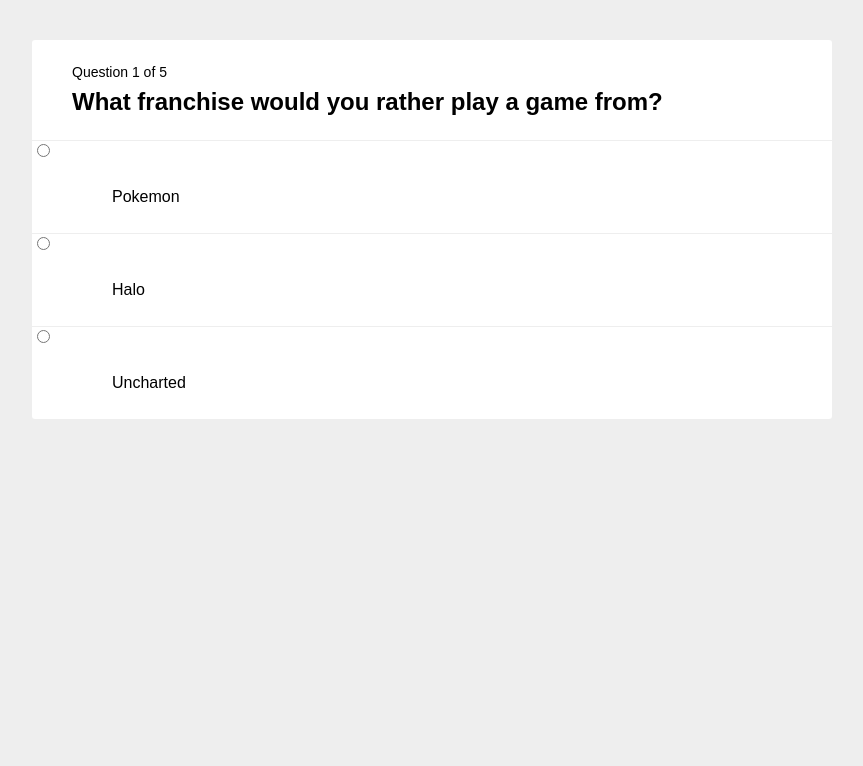
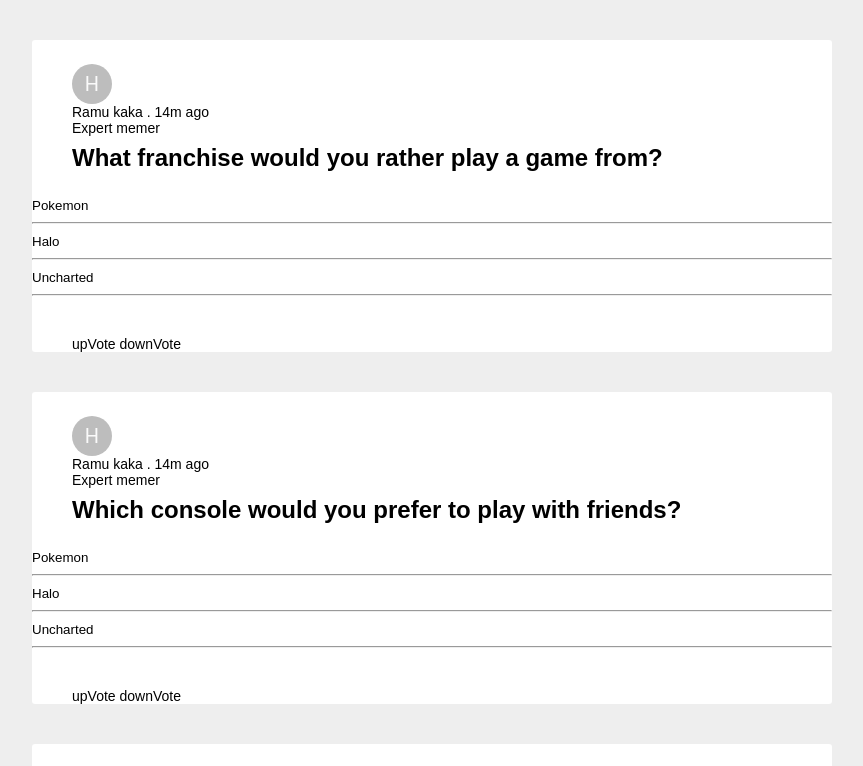
Before and after one commit to pratDesh/Polly-Client, a React (Create React App) app in the folder quiz-app/: page / in a window 1280 px wide. Shown: the top 766 px of the page, without its empty margins (208-1071 px from the left). Built offline with nearby package versions, Linux system fonts and the light colour scheme.

Commit message:
Introducing new components and pivoting project idea

```diff
--- a/quiz-app/package.json
+++ b/quiz-app/package.json
@@ -7,9 +7,11 @@
     "@testing-library/react": "^9.5.0",
     "@testing-library/user-event": "^7.2.1",
     "@types/react-transition-group": "^4.4.0",
+    "bootstrap": "^4.5.2",
     "react": "^16.13.1",
+    "react-bootstrap": "^1.3.0",
     "react-dom": "^16.13.1",
-    "react-scripts": "3.4.1",
+    "react-scripts": "^3.4.3",
     "react-transition-group": "^1.2.1"
   },
   "scripts": {
--- a/quiz-app/src/App.css
+++ b/quiz-app/src/App.css
@@ -22,3 +22,8 @@
     transform: rotate(360deg);
   }
 }
+
+.choiceBox {
+  font-size: large;
+
+}
--- a/quiz-app/src/App.js
+++ b/quiz-app/src/App.js
@@ -5,6 +5,7 @@
 import quizJsonQuestions from './api/quizJsonQuestions';
 import quizQuestions from './api/quizJsonQuestions';
 import Quiz from './components/Quiz';
+// import "react-bootstrap/dist/react-bootstrap.min.js";
 
 class App extends Component{
 
@@ -22,10 +23,12 @@
       userAnswer:'',
       answerSelected:'',
       correctAnswer:'',
-      isAnswered: false
+      isAnswered: false,
+      allData: undefined
     };
 
     this.handleAnswerSelected = this.handleAnswerSelected.bind(this);
+    this.renderQuiz = this.renderQuiz.bind(this);
   }
 
   componentDidMount() {
@@ -33,7 +36,8 @@
 
     this.setState({
       question: quizQuestions[0].question,
-      answerOptions: shuffledAnswerOptions[0]
+      answerOptions: shuffledAnswerOptions[0],
+      allData: quizJsonQuestions
     });
   }
 
@@ -95,20 +99,26 @@
     });
   }
 
-  render(){
-    console.log('Before App Render '+this.state.answerSelected);
+  renderQuiz(key){
     return(
-      <div className="App">
       <Quiz
       answer = {this.state.answer}
       answerOptions = {this.state.answerOptions}
       questionId = {this.state.questionId}
-          question = {this.state.question}
+      question = {key.question}
       questionTotal = {quizQuestions.length}
       onAnswerSelected = {this.handleAnswerSelected}
       answerSelected = {this.state.answerSelected}
       isAnswered = {this.state.isAnswered}
       />
+    );
+  }
+
+  render(){
+    console.log('Before App Render '+this.state.answerSelected);
+    return(
+      <div className="App">
+        {quizJsonQuestions.map(this.renderQuiz)}
       </div>
     );
   }
--- a/quiz-app/src/components/AnswerOption.js
+++ b/quiz-app/src/components/AnswerOption.js
@@ -2,23 +2,35 @@
 import PropTypes from 'prop-types';
 
 export default function AnswerOption(props) {
-    console.log('Answerc type '+props.answerType + " answerSelected "+ props.isAnswerSelected);
+    //console.log('Answerc type '+props.answerType + " answerSelected "+ props.isAnswerSelected);
+    // return(
+    //     <li className= {"answerOption " + ((props.isAnswerSelected) ? "selectedAnswerOption": "")}>
+    //         <input
+    //             className = "customRadioButton"
+    //             name = "radioGroup"
+    //             checked = {props.answerType === props.answer}
+    //             id = {props.answerType}
+    //             // value = {props.answerType}
+    //             disabled = {props.answer}
+    //             onChange = {props.onAnswerSelected}
+    //         />
+    //         <label className="radioCustomLabel" htmlFor={props.answerType}>
+    //             {props.answerContent}
+    //         </label>
+    //     </li>
+    // );
+
+    const labelClass = 'custom-control-label pl-4 position-relative';
     return(
-        <li className= {"answerOption " + ((props.isAnswerSelected) ? "selectedAnswerOption": "")}>
-            <input
-                type = "radio"
-                className = "customRadioButton"
-                name = "radioGroup"
-                checked = {props.answerType === props.answer}
-                id = {props.answerType}
-                value = {props.answerType}
-                disabled = {props.answer}
-                onChange = {props.onAnswerSelected}
-            />
-            <label className="radioCustomLabel" htmlFor={props.answerType}>
-                {props.answerContent}
-            </label>
-        </li>
+        <div key='1' className="custom-control custom-radio px-0 py-2 d-flex align-items-center">
+
+						<input className="custom-control-input" type="radio" name="poll-response"/>
+
+						<label className={labelClass}>
+							<small>option1</small>
+						</label>
+
+					</div>
     );
 }
 
--- /dev/null
+++ b/quiz-app/src/components/PollChoice.js
@@ -0,0 +1,27 @@
+import React, { Fragment } from 'react';
+import { Component } from 'react';
+import Card from "react-bootstrap/Card";
+
+class PollChoices extends Component {
+    constructor(props){
+        super(props);
+    }
+    render(){
+        const choice = this.props.choice;
+        const result = this.props.result;
+
+        return <Fragment>
+                    <Card>
+                        <Card.Body>
+                            <label onClick={() => this.props.choiceSelected(choice)}>
+                                <small>{choice}</small>
+                            </label>
+                            <hr/>
+                            { result ? <div>{result}%</div> : undefined}
+                        </Card.Body>
+                    </Card>
+                </Fragment>
+    }
+}
+
+export default PollChoices;
--- /dev/null
+++ b/quiz-app/src/components/QuestionProfile.js
@@ -0,0 +1,14 @@
+import React from 'react'
+import Avatar from '@material-ui/core/Avatar';
+import { Container } from '@material-ui/core';
+
+export default function QuestionProfile(props){
+    return(
+        <div className='questionProfile'>
+                    <div className='profilePhoto' />
+                    <Avatar>H</Avatar>
+                    <div>Ramu kaka . 14m ago</div>
+                    <div>Expert memer</div>
+        </div>
+    );
+}
--- a/quiz-app/src/components/Quiz.js
+++ b/quiz-app/src/components/Quiz.js
@@ -4,30 +4,50 @@
 import QuestionCount from './QuestionCount';
 import AnswerOption from './AnswerOption';
 import { CSSTransitionGroup } from 'react-transition-group';
+import QuestionProfile from './QuestionProfile';
+import ReactInfo from './ReactInfo';
+import PollChoices from './PollChoice';
 
 class Quiz extends Component {
 
   constructor(props){
     super(props)
 
+    this.state = {
+      result: undefined
+    }
+
     this.renderAnswerOptions = this.renderAnswerOptions.bind(this);
     this.isAnswerSelected = this.isAnswerSelected.bind(this);
+    this.choiceSelected = this.choiceSelected.bind(this);
   }
 
   renderAnswerOptions(key){
     return(
-        <AnswerOption
-            key={key.content}
-            answerContent={key.content}
-            answerType={key.type}
-            answer={this.props.answer}
-            questionId={this.props.questionId}
-            onAnswerSelected={this.props.onAnswerSelected}
-            isAnswerSelected = {this.isAnswerSelected(key.type)}
+        // <AnswerOption
+        //     key={key.content}
+        //     answerContent={key.content}
+        //     answerType={key.type}
+        //     answer={this.props.answer}
+        //     questionId={this.props.questionId}
+        //     onAnswerSelected={this.props.onAnswerSelected}
+        //     isAnswerSelected = {this.isAnswerSelected(key.type)}
+        // />
+
+        <PollChoices
+          choice={key.content}
+          choiceSelected={this.choiceSelected}
+          result={this.state.result}
         />
     );
 }
 
+choiceSelected(choice){
+  alert(choice);
+  this.setState({
+    result:25
+  });
+}
 
 isAnswerSelected(type){
    return this.props.isAnswered && ('Sony' === type) ? true : false;
@@ -47,11 +67,13 @@
           transitionAppearTimeout={500}
         >
           <div key={this.props.questionId}>
-            <QuestionCount counter={this.props.questionId} total={this.props.questionTotal} />
+            <QuestionProfile/>
+            {/* <QuestionCount counter={this.props.questionId} total={this.props.questionTotal} /> */}
             <Question content={this.props.question} />
             <ul className="answerOptions">
               {this.props.answerOptions.map(this.renderAnswerOptions)}
             </ul>
+            <ReactInfo/>
           </div>
         </CSSTransitionGroup>
       );
--- /dev/null
+++ b/quiz-app/src/components/ReactInfo.js
@@ -0,0 +1,19 @@
+import React,{Component} from 'react'
+import Paper from '@material-ui/core/Paper';
+import Grid from '@material-ui/core/Grid';
+
+class ReactInfo extends Component{
+
+    render() {
+        return(
+            <div className='reactInfo'>
+                <div>
+                    upVote downVote
+                </div>
+            </div>
+        );
+    }
+
+}
+
+export default ReactInfo
--- a/quiz-app/src/index.css
+++ b/quiz-app/src/index.css
@@ -65,11 +65,36 @@
 /* AnswerOption Component */
 .answerOption {
   border-top: 1px solid #eee;
+  /* background-color: red; */
 }
 
 /* Selected Option */
 .selectedAnswerOption {
   background-color: #8bc53f;
+}
+
+/*Question profile*/
+.questionProfile {
+  padding: 1.5rem 2.5rem 0;
+  font-size: 14px;
+}
+
+.profilePhoto {
+  height: 100%;
+  width: 100%;
+  border-radius: 50%;
+  background-size: contain;
+}
+
+/*React Info Component*/
+.reactInfo{
+  position: relative;
+  margin-top: 2%;
+  display: flex;
+  flex-direction: row;
+  align-items: center;
+  padding: 1.5rem 2.5rem 0;
+  font-size: 14px;
 }
 
 .answerOption:hover {
@@ -96,6 +121,7 @@
   padding: 1.5rem 2.5rem 1.5rem 5rem;
   font-size: 16px;
   line-height: 1.5;
+  /* background-color: green; */
 }
 
 .radioCustomButton ~ .radioCustomLabel:before {
```
Also changed, not shown: 1 other file (tests, documents, lock files or other folders). Lines whose indentation alone changed are shown as unchanged.
